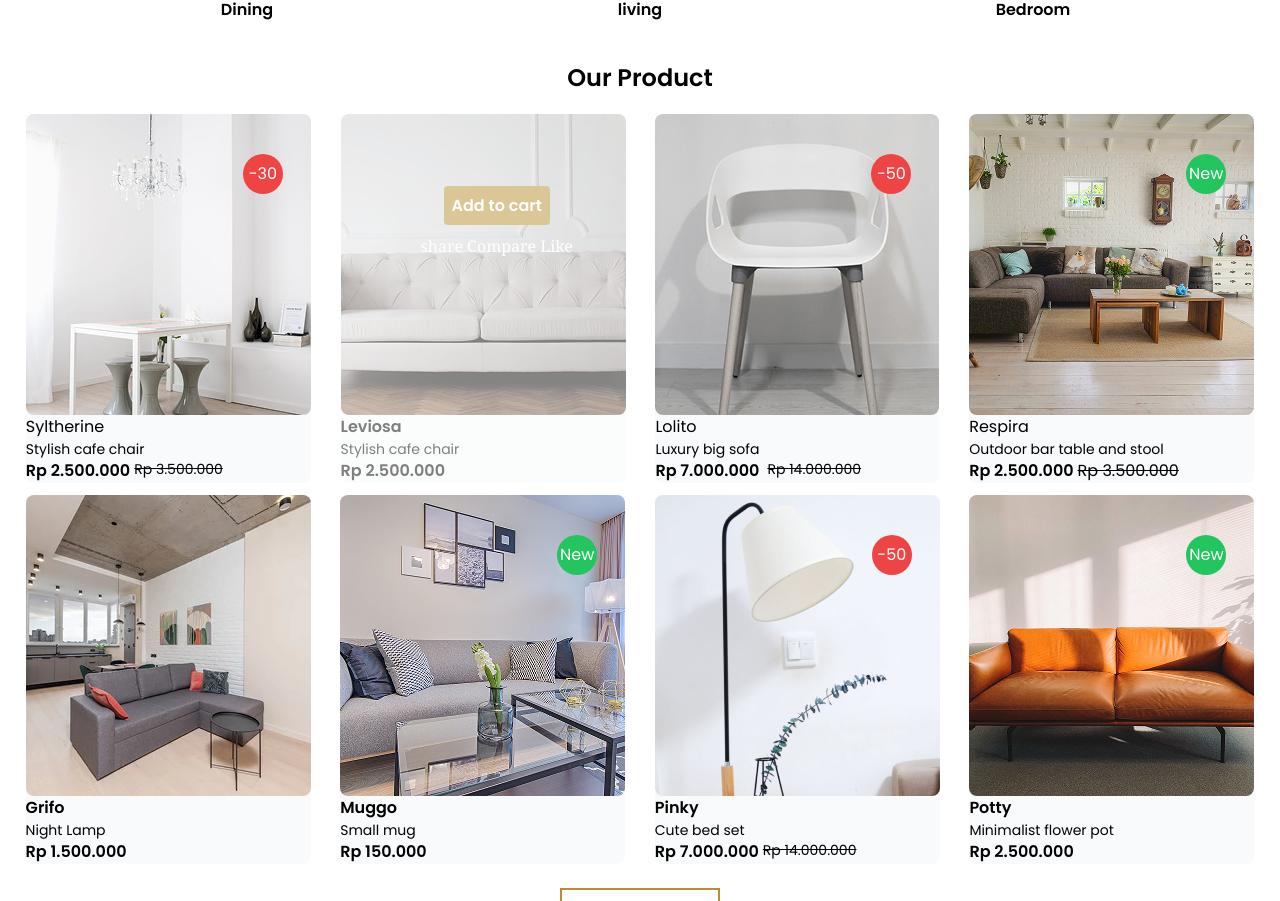
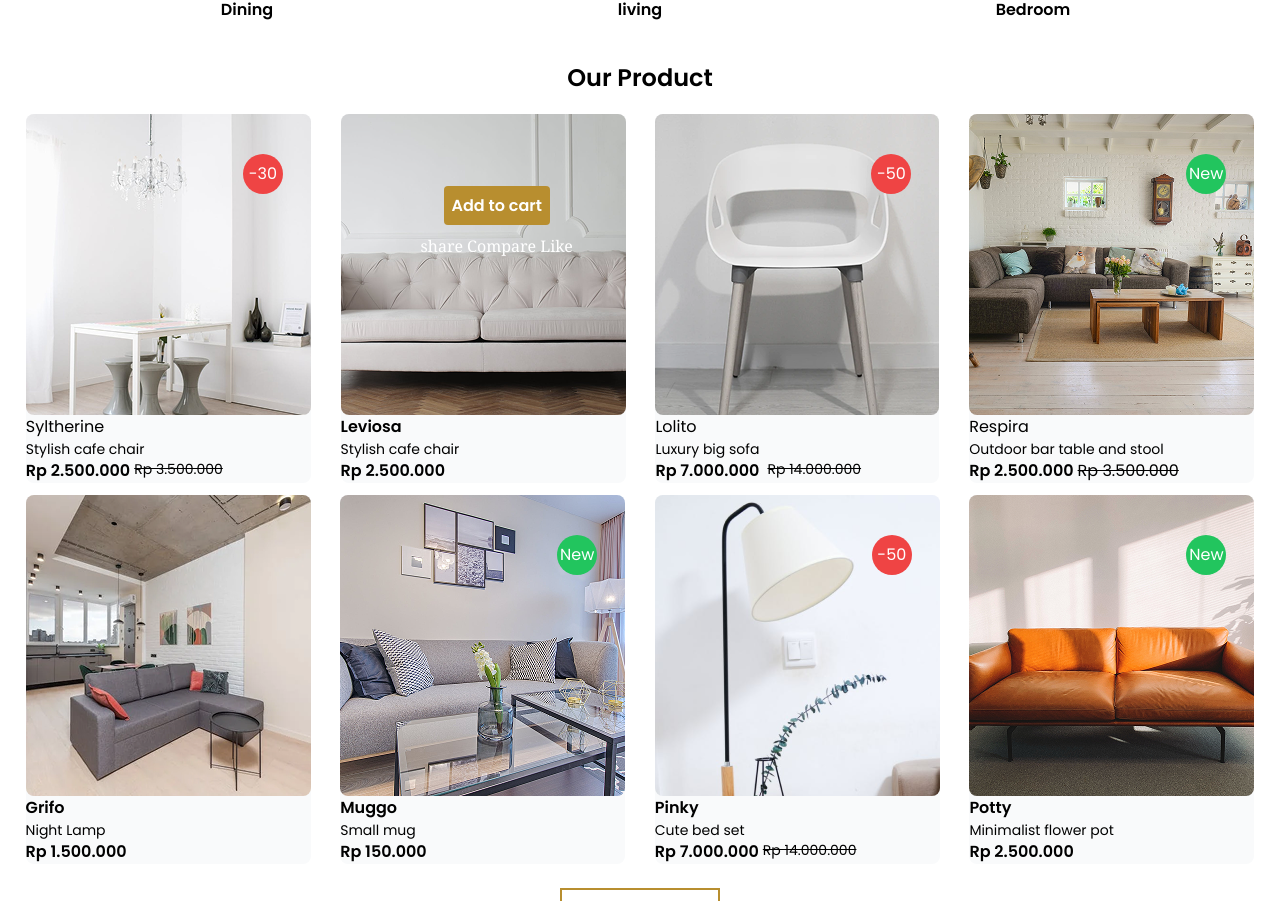
Before and after one commit to Govamarket/Furniture-Show-room, a React (Create React App) app: page / in a window 1280 px wide. Shown: the part 1483-2384 px from the top of the page. Built offline with nearby package versions, Linux system fonts and the light colour scheme.

Commit message:
initial commmit

```diff
--- a/src/Components/Pages/Home.css
+++ b/src/Components/Pages/Home.css
@@ -53,3 +53,9 @@ font-family
     border: 2px solid #B88E2F;
     color: #B88E2F;
 }
+
+.add-cart:hover{
+    opacity: 0.50;
+    transition: all;
+    transition-duration: 300;
+}
--- a/src/Components/Pages/Home.js
+++ b/src/Components/Pages/Home.js
@@ -111,7 +111,7 @@ const Home = () => {
             </div>
           </div>
 
-          <div className="relative  opacity-50  bg-gray-50 rounded-lg">
+          <div className="add-cart relative  bg-gray-50 rounded-lg">
             <img src={sofaBar} className="rounded-lg" />
             <div className="absolute top-20 text-center mx-20">
               <span className="add p-2 text-white font-bold rounded">
```
